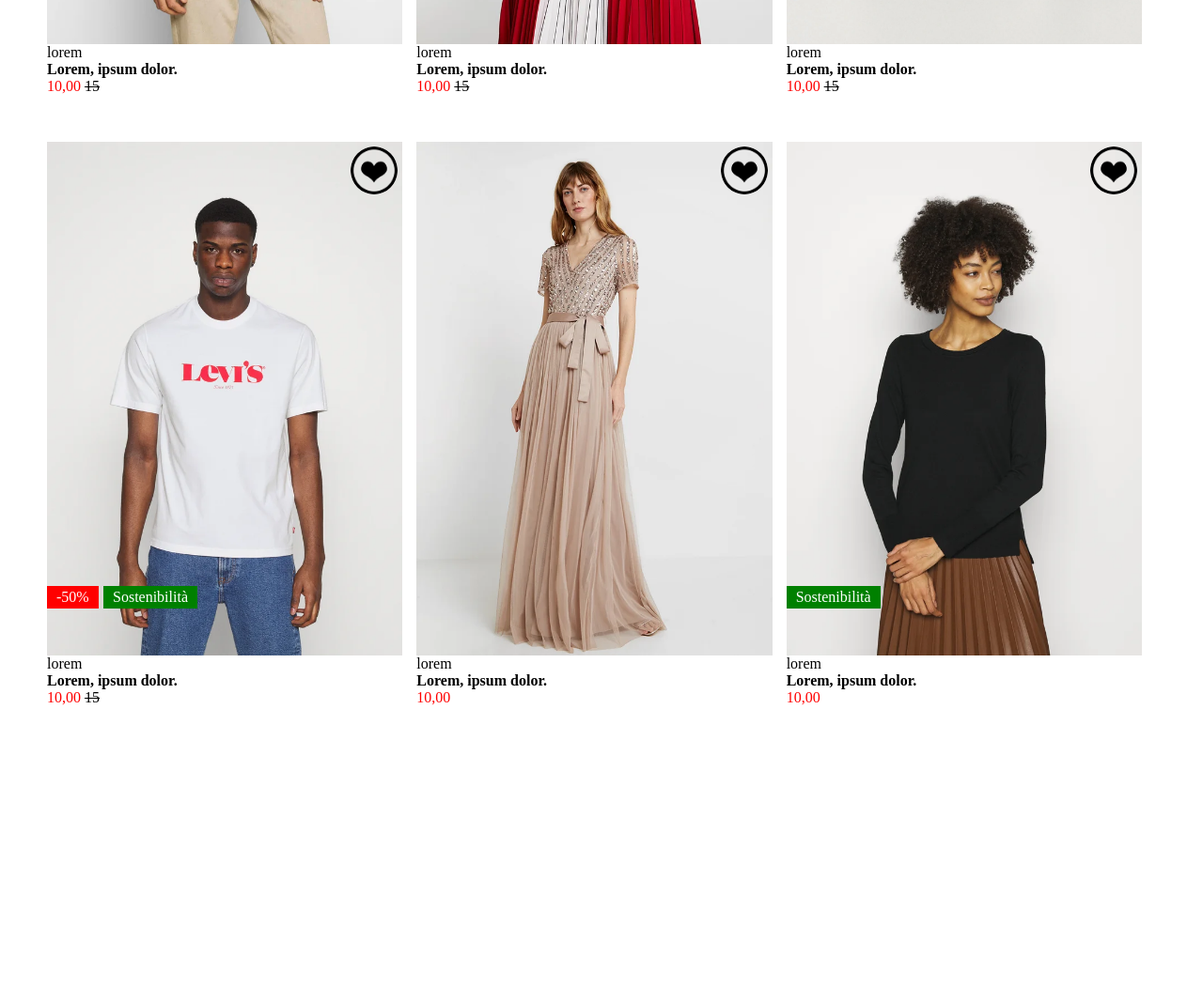
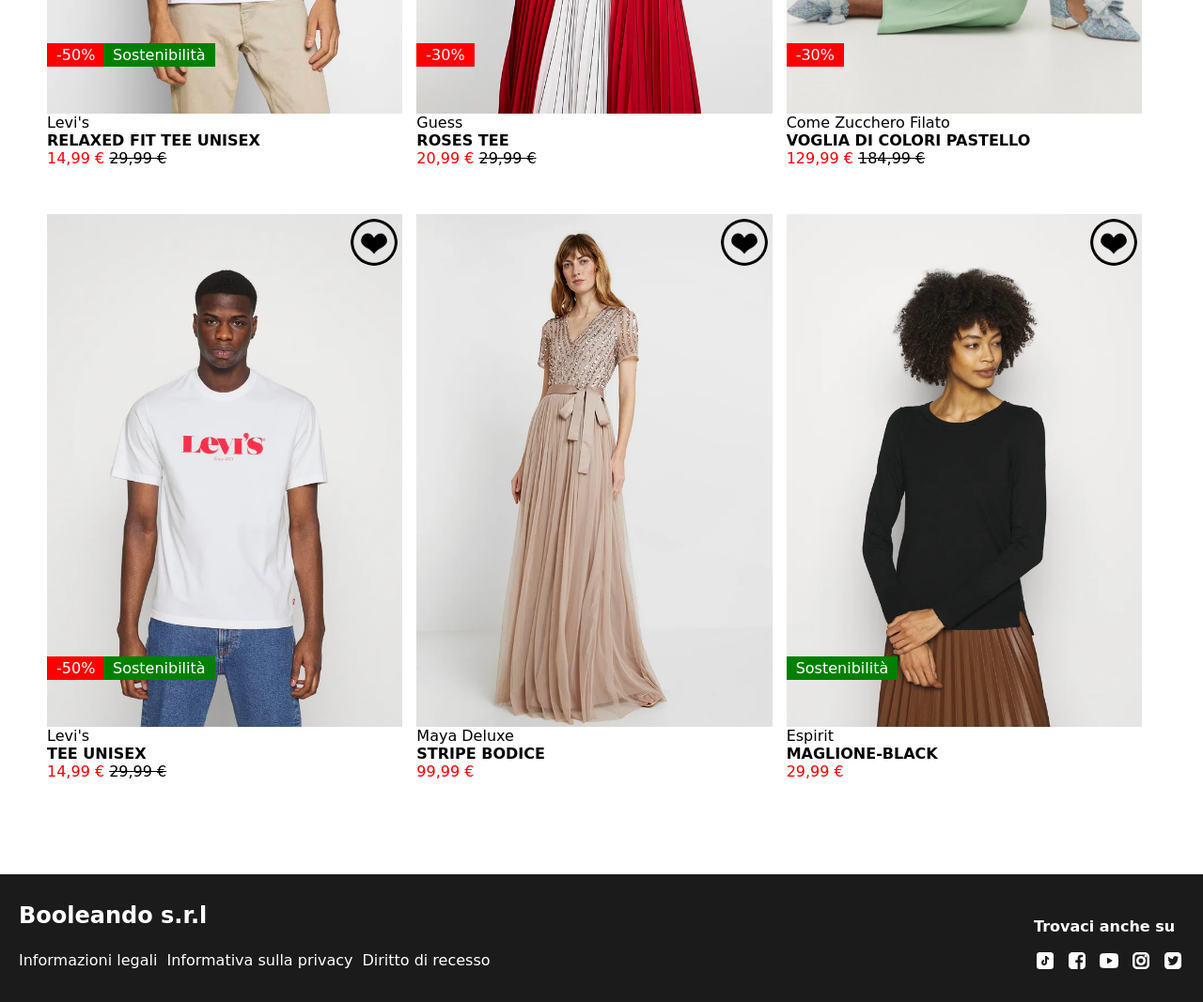
Before and after one commit to AVenturi98/html-css-boolando, a plain HTML site: page index.html in a window 1280 px wide. Shown: the part 549-1616 px from the top of the page at 94% size. Before the commit the page ends 1401 px from the top, so only its background shows below. Drawn offline with Linux system fonts and the light colour scheme; a web font is replaced by a local one.

Commit message:
add header & footer (dettails)

```diff
--- a/css/app.css
+++ b/css/app.css
@@ -1,3 +1,6 @@
+html {
+    font-family: "Playwrite DE Grund", cursive;
+}
 * {
     box-sizing: border-box;
     margin: 0;
@@ -11,6 +14,40 @@
 a {
     color: currentColor;
     text-decoration: none;
+}
+
+/* HEADER */
+.main-header {
+    background-color: rgb(255, 115, 0);
+}
+
+.navbar {
+    display: flex;
+    flex-wrap: wrap;
+    justify-content: space-between;
+    align-items: center;
+    padding: 20px;
+}
+
+.main-menu, .foot-menu ,.menu-logo {
+    display: flex;
+}
+
+.main-menu {
+    gap: 25px;
+}
+
+.menu-logo, .foot-menu, .menu-logo {
+    gap: 10px;
+}
+
+.logo {
+    width: 150px
+}
+
+.main-menu, .cta {
+    margin: 0 30px;
+    color: white;
 }
 
 /* layout */
@@ -120,3 +157,19 @@
 .text:hover {
     font-size: 150%;
 }
+
+/* FOOTER */
+
+.main-footer {
+    background-color: rgba(7, 7, 7, 0.918);
+    color: white;
+    line-height: 3em;
+}
+
+.cta >* :hover {
+    opacity: 0.6;
+}
+
+.privacy:hover {
+    text-decoration: underline;
+}
--- a/index.html
+++ b/index.html
@@ -5,11 +5,52 @@
     <meta name="viewport" content="width=device-width, initial-scale=1.0">
     <title>Boolando</title>
     <link rel="stylesheet" href="./css/app.css">
+    <link rel="preconnect" href="https://fonts.googleapis.com">
+    <link rel="preconnect" href="https://fonts.gstatic.com" crossorigin>
+    <link href="https://fonts.googleapis.com/css2?family=Playwrite+DE+Grund:wght@100..400&display=swap" rel="stylesheet">
 </head>
 <body>
     <!-- header -->
 
-     <header></header>
+    <header class="main-header">
+        <nav class="navbar">
+            <ul class="main-menu">
+                <li>
+                    <a href="#">Donna</a>
+                </li>
+
+                <li>
+                    <a href="#">Uomo</a>
+                </li>
+
+                <li>
+                    <a href="#">Bambini</a>
+                </li>
+            </ul>
+            <a class="logo" href="https://boolean.careers/">
+                <img src="./img/boolean-logo.png">
+            </a>
+            <ul class="cta menu-logo">
+                <li>
+                    <a href="#">
+                        <img class="account" src="./img/icons8-test-account.png">
+                    </a>
+                </li>
+
+                <li>
+                    <a href="#">
+                        <img class="favorite" src="./img/icons8-love-32.png">
+                    </a>
+                </li>
+
+                <li>
+                    <a href="#">
+                        <img class="shop" src="./img/icons8-shopping.png">
+                    </a>
+                </li>
+            </ul>
+        </nav>
+     </header>
 
      <!-- feature -->
 
@@ -27,9 +68,9 @@
                                     <p class="eco">Sostenibilità</p>
                                 </div>
                                 <div  class="text">
-                                    <p>lorem</p>
-                                    <strong>Lorem, ipsum dolor.</strong>
-                                    <p><span>10,00</span> <strike>15</strike></p>
+                                    <p>Levi's</p>
+                                    <strong>RELAXED FIT TEE UNISEX</strong>
+                                    <p><span>14,99 €</span> <strike>29,99 €</strike></p>
                                 </div>
                             </div>
                         </a>
@@ -41,9 +82,9 @@
                                     <p class="sconto">-30%</p>
                                 </div>
                                 <div class="text">
-                                    <p>lorem</p>
-                                    <strong>Lorem, ipsum dolor.</strong>
-                                    <p><span>10,00</span> <strike>15</strike> </p>
+                                    <p>Guess</p>
+                                    <strong>ROSES TEE</strong>
+                                    <p><span>20,99 €</span> <strike>29,99 €</strike> </p>
                                 </div>
                             </div>
                         </a>
@@ -55,9 +96,9 @@
                                     <p class="sconto">-30%</p>
                                 </div>
                                 <div class="text">
-                                    <p>lorem</p>
-                                    <strong>Lorem, ipsum dolor.</strong>
-                                    <p><span>10,00</span> <strike>15</strike></p>
+                                    <p>Come Zucchero Filato</p>
+                                    <strong>VOGLIA DI COLORI PASTELLO</strong>
+                                    <p><span>129,99 €</span> <strike>184,99 €</strike></p>
                                 </div>
                             </div>
                         </a>
@@ -70,9 +111,9 @@
                                     <p class="eco">Sostenibilità</p>
                                 </div>
                                 <div  class="text">
-                                    <p>lorem</p>
-                                    <strong>Lorem, ipsum dolor.</strong>
-                                    <p><span>10,00</span>  <strike>15</strike></p>
+                                    <p>Levi's</p>
+                                    <strong>TEE UNISEX</strong>
+                                    <p><span>14,99 €</span>  <strike>29,99 €</strike></p>
                                 </div>
                             </div>
                         </a>
@@ -83,9 +124,9 @@
                                     <img class="heart" src="./img/heart.png">
                                 </div>
                                 <div  class="text">
-                                    <p>lorem</p>
-                                    <strong>Lorem, ipsum dolor.</strong>
-                                    <p><span>10,00</span></p>
+                                    <p>Maya Deluxe</p>
+                                    <strong>STRIPE BODICE</strong>
+                                    <p><span>99,99 €</span></p>
                                 </div>
                             </div>
                         </a>
@@ -97,9 +138,9 @@
                                     <p class="eco-lt">Sostenibilità</p>
                                 </div>
                                 <div class="text">
-                                    <p>lorem</p>
-                                    <strong>Lorem, ipsum dolor.</strong>
-                                    <p><span>10,00</span></p>
+                                    <p>Espirit</p>
+                                    <strong>MAGLIONE-BLACK</strong>
+                                    <p><span>29,99 €</span></p>
                                 </div>
                             </div>
                         </a>
@@ -112,7 +153,59 @@
 
       <!-- footer -->
 
-       <footer></footer>
+       <footer class="main-footer">
+        <nav class="navbar">
+            <div>
+                <h1>Booleando s.r.l</h1>
+                <ul class="foot-menu">
+                    <li>
+                        <a class="privacy" href="#">Informazioni legali</a>
+                    </li>
+
+                    <li>
+                        <a class="privacy" href="#">Informativa sulla privacy</a>
+                    </li>
+
+                    <li>
+                        <a class="privacy" href="#">Diritto di recesso</a>
+                    </li>
+                </ul>
+            </div>
+
+            <div class="foot-menu">
+                <div>
+                    <h4>Trovaci anche su</h4>
+                    <ul class="menu-logo">
+                        <li>
+                            <a href="#">
+                                <img src="./img/icons8-tiktok-24.png">
+                            </a>
+                        </li>
+                        <li>
+                            <a href="#">
+                                <img src="./img/icons8-facebook-24.png">
+                            </a>
+                        </li>
+                        <li>
+                            <a href="#">
+                                <img src="./img/icons8-youtube-24.png">
+                            </a>
+                        </li>
+                        <li>
+                            <a href="#">
+                                <img src="./img/icons2-instagram-24.png">
+                            </a>
+                        </li>
+                        <li>
+                            <a href="#">
+                                <img src="./img/icons2-twitter-squared-24.png">
+                            </a>
+                        </li>
+                    </ul>
+                </div>
+            </div>
+        </nav>
+       </footer>
 
 </body>
 </html>
```
Also changed, not shown: img/Logo.png (added), img/icons2-instagram-24.png (added), img/icons2-twitter-squared-24.png (added), img/icons8-facebook-24.png (added), img/icons8-love-32.png (added), img/icons8-love-white-32.png (added), img/icons8-shopping.png (added), img/icons8-test-account.png (added), img/icons8-tiktok-24.png (added), img/icons8-youtube-24.png (added).
